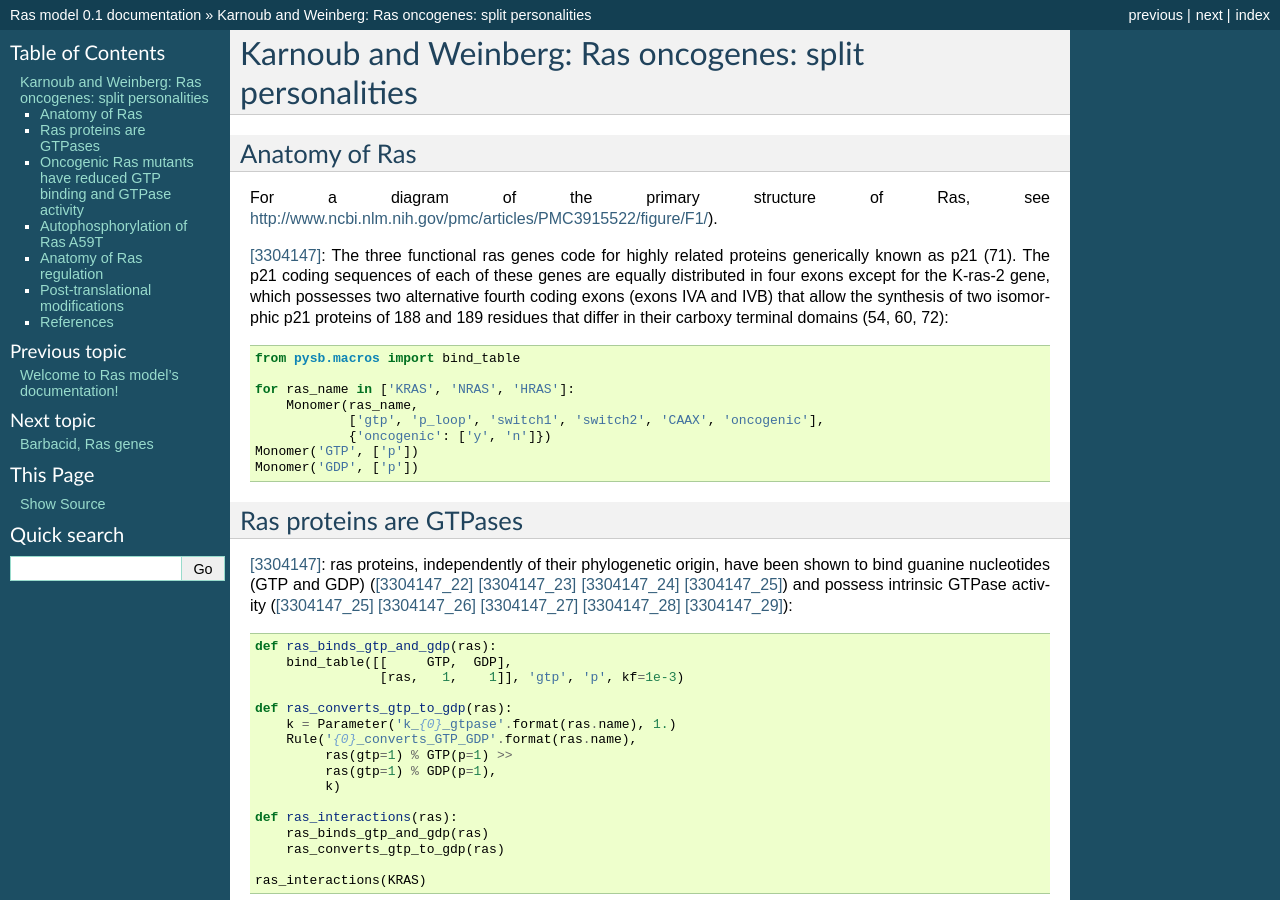
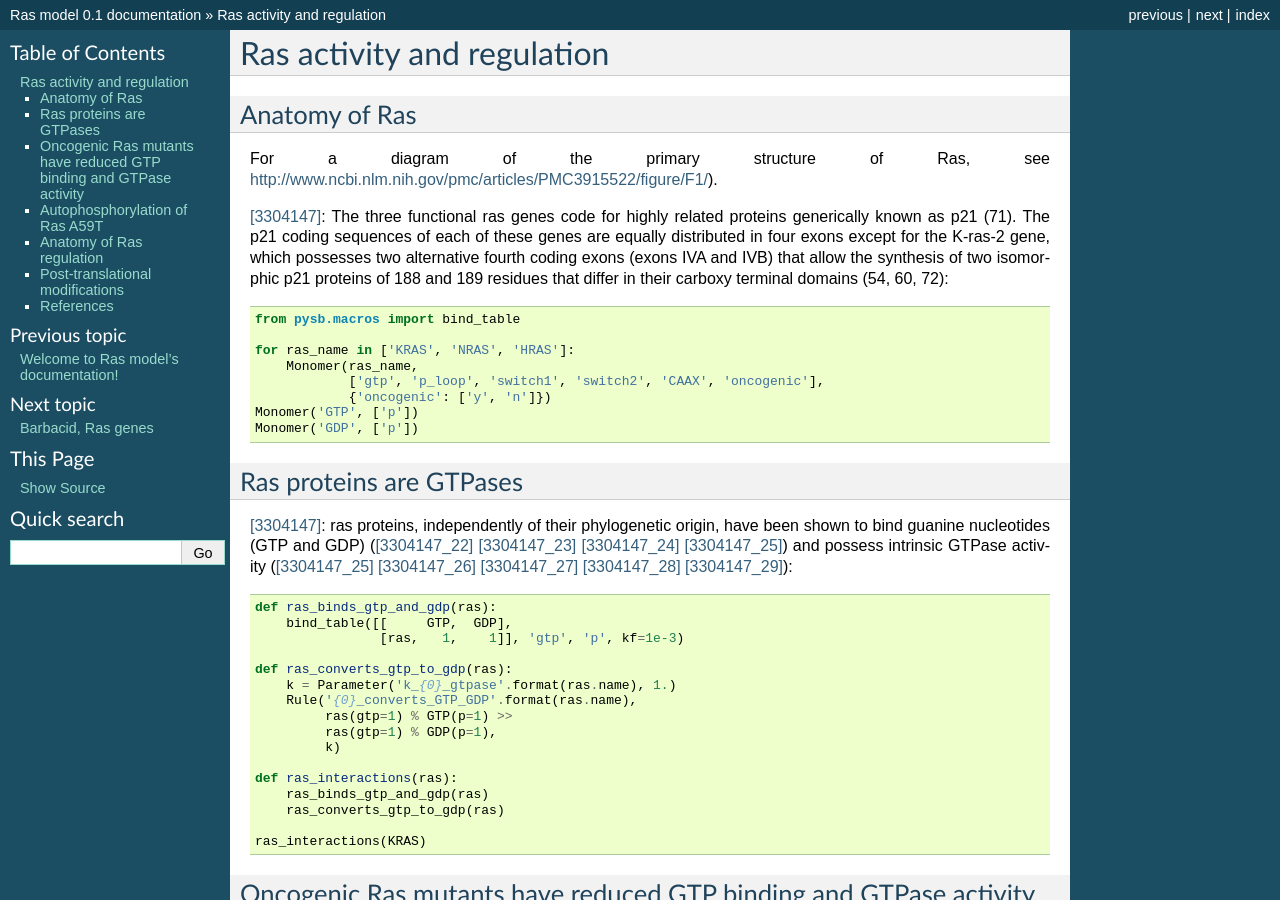
Before and after one commit to sorgerlab/rasmodel, a Sphinx documentation site: the page built from doc/ras_regulation.rst, in a window 1280 px wide and 900 px high. Built offline with Sphinx 7.4.7, drawn with Linux system fonts in a browser that asks for light colours; some of the changed text lies outside the part shown.

Commit message:
Changed title of page

```diff
--- a/doc/ras_regulation.rst
+++ b/doc/ras_regulation.rst
@@ -1,5 +1,5 @@
-Karnoub and Weinberg: Ras oncogenes: split personalities
-========================================================
+Ras activity and regulation
+===========================
 
 Anatomy of Ras
 --------------
```
